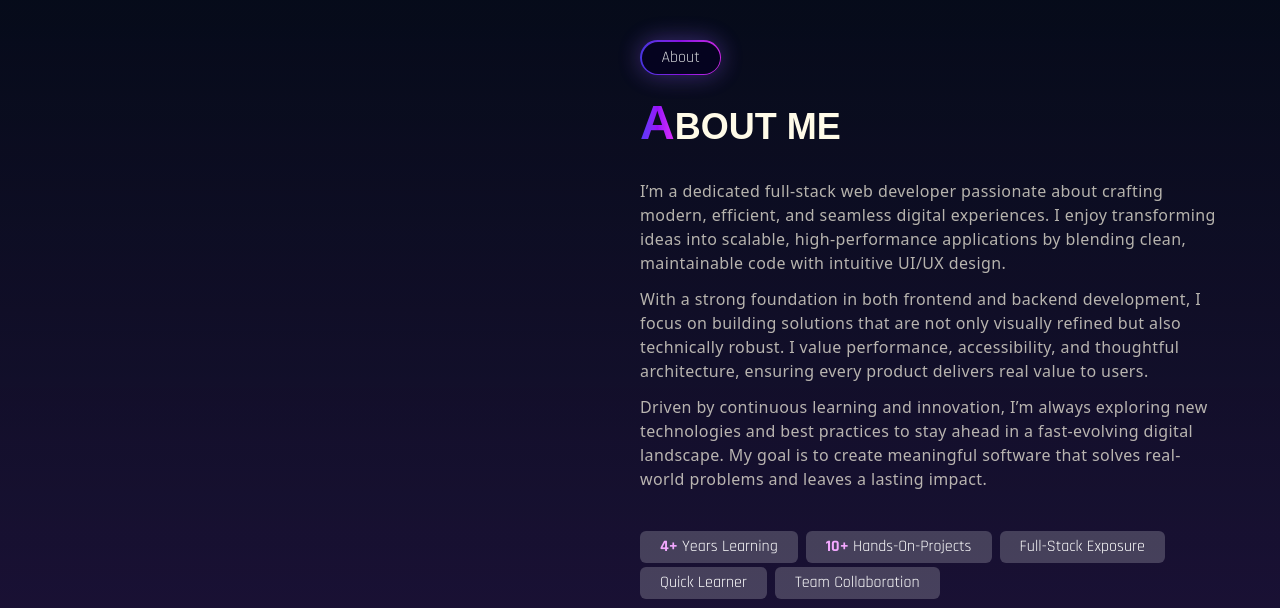
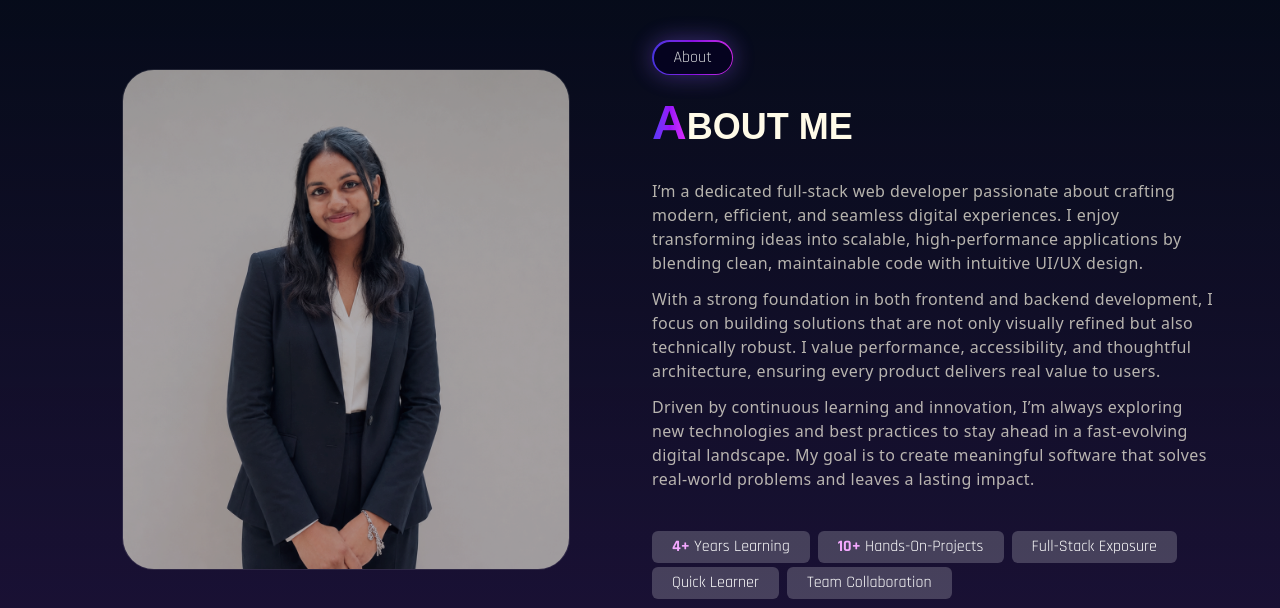
Before and after one commit to A-Himaa/My-Portfolio, a React (Vite) app: page / in a window 1280 px wide. Shown: the part 912-1520 px from the top of the page. Built offline with nearby package versions, Linux system fonts and the light colour scheme; a web font is replaced by a local one.

Commit message:
Add profile image to AboutMe component and remove unused reference image

```diff
--- a/src/components/AboutMe.jsx
+++ b/src/components/AboutMe.jsx
@@ -1,5 +1,6 @@
 import { motion } from "framer-motion";
 import { GraduationCap, Briefcase } from "lucide-react";
+import meImg from "../assets/me.png";
 
 
 export default function About(){
@@ -62,14 +63,21 @@ export default function About(){
   return(
     <section className="min-h-screen bg-gradient-to-b from-[#041024] via-[#472382] to-[#061936] pt-20 md:pt-10 px-5 md:px-0">
 
-      <div className="grid grid cols-1 md:grid-cols-2 max-w-6xl mx-auto md:pt-28">
+      <div className="grid grid-cols-1 md:grid-cols-2 max-w-6xl mx-auto pt-10 md:pt-28 gap-6">
 
         {/* Left Section - image */}
-        <div className="relative flex justify-center items-center mt-10 md:mt-0 group">
+        <motion.div
+          className="hidden md:flex relative justify-center items-center mt-10 md:mt-0 group"
+          variants={fadeInOut(0.3)}
+          initial="hidden"
+          whileInView="visible"
+          >
+           <div className="relative w-72 h-72 md:w-[28rem] md:h-auto rounded-[2rem] overflow-hidden border border-white/10">
+            <img src={meImg} alt="Profile Image" className="w-full h-full object-cover opacity-80" />
+            <div className="absolute inset-0 bg-black/15" />
+          </div>
 
-          {/* Shadow Glow Animation */}
-          <div></div>
-        </div>
+        </motion.div>
 
         {/*---------------Right Section---------------------*/}
 
@@ -87,6 +95,19 @@ export default function About(){
           >
             <span className="bg-gradient-to-r text-4xl md:text-5xl from-indigo-600 via-purple-600 to-fuchsia-500 bg-clip-text text-transparent">A</span>BOUT ME
           </motion.h2>
+
+          {/* Small-screen image shown under the heading */}
+          <motion.div
+            className="relative flex justify-center items-center mt-6 md:hidden"
+            variants={fadeInOut(0.3)}
+            initial="hidden"
+            whileInView="visible"
+          >
+            <div className="relative w-64 h-64 rounded-[2rem] overflow-hidden border border-white/10">
+              <img src={meImg} alt="Profile Image" className="w-full h-full object-cover opacity-80" />
+              <div className="absolute inset-0 bg-black/15" />
+            </div>
+          </motion.div>
 
           {/* Paragraph section */}
           <motion.div
```
Also changed, not shown: src/assets/me.PNG (added), src/assets/refImg.jpeg (deleted).
